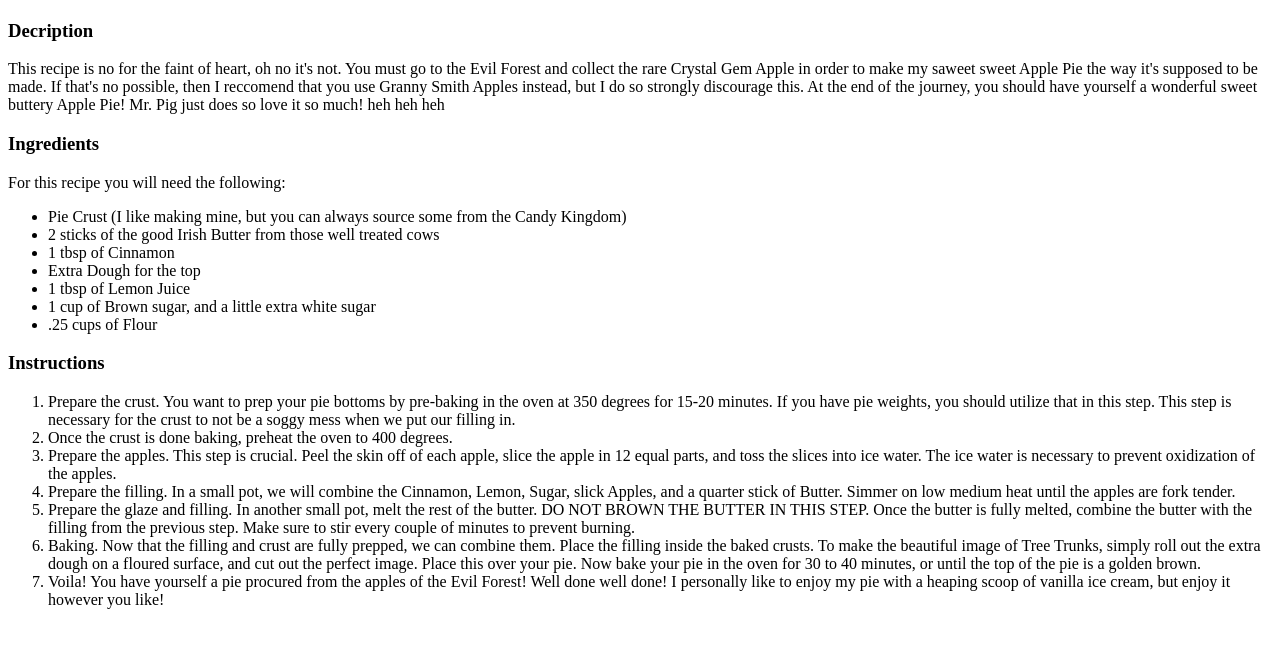
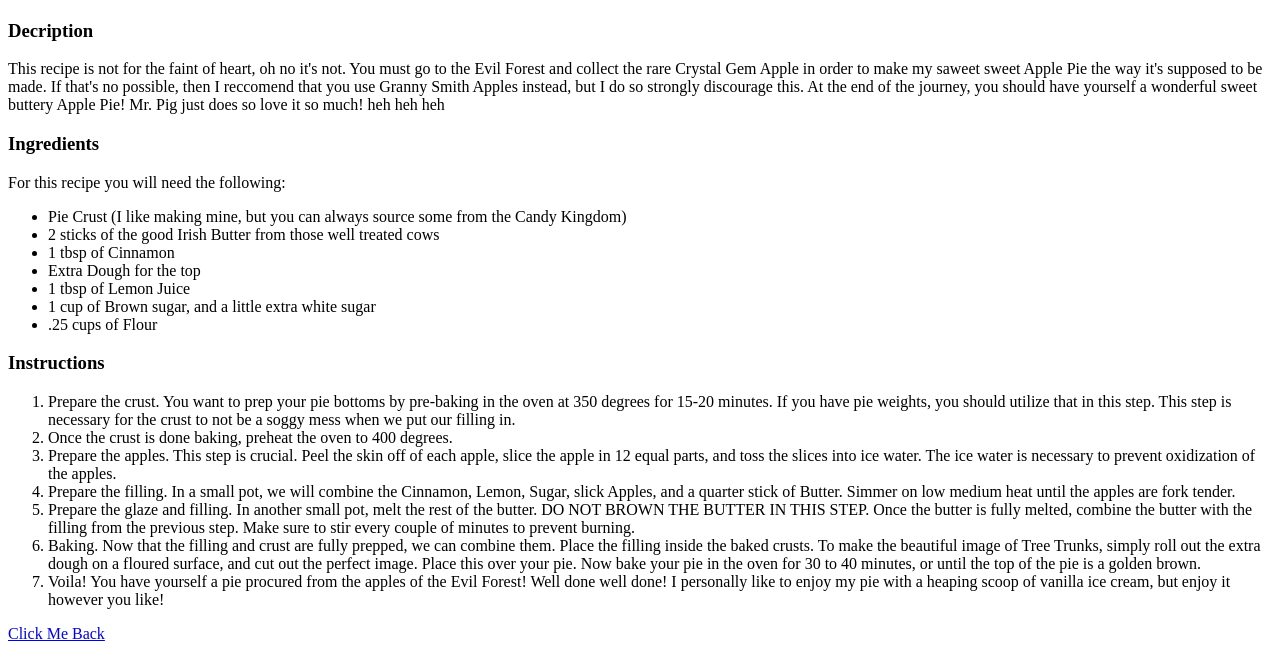
Before and after one commit to artha-lou/odin-recipes, a plain HTML site: page recipes/apple-pie.html in a window 1280 px wide. Shown: the part 483-1134 px from the top of the page. Before the commit the page ends 1108 px from the top, so only its background shows below. Drawn offline with Linux system fonts and the light colour scheme.

Commit message:
Added feature to go back a page

```diff
--- a/recipes/apple-pie.html
+++ b/recipes/apple-pie.html
@@ -9,7 +9,7 @@
         <h1>Tree Trunk's Apple Pie</h1>
         <img src="https://64.media.tumblr.com/58463ff81435dea4537ff164de9f40f9/tumblr_nyorqkOwGs1sxhdxso1_500.png" height="400" width="400">
         <h3>Decription</h3>
-        <p>This recipe is no for the faint of heart, oh no it's not. You must go to the Evil Forest and collect the rare Crystal Gem Apple in order to make my saweet sweet Apple Pie the way it's supposed to be made. If that's no possible, then I reccomend that you use Granny Smith Apples instead, but I do so strongly discourage this. At the end of the journey, you should have yourself a wonderful sweet buttery Apple Pie! Mr. Pig just does so love it so much! heh heh heh</p>
+        <p>This recipe is not for the faint of heart, oh no it's not. You must go to the Evil Forest and collect the rare Crystal Gem Apple in order to make my saweet sweet Apple Pie the way it's supposed to be made. If that's no possible, then I reccomend that you use Granny Smith Apples instead, but I do so strongly discourage this. At the end of the journey, you should have yourself a wonderful sweet buttery Apple Pie! Mr. Pig just does so love it so much! heh heh heh</p>
         <h3>Ingredients</h3>
         <p>For this recipe you will need the following:</p>
         <ul>
@@ -31,5 +31,6 @@
             <li>Baking. Now that the filling and crust are fully prepped, we can combine them. Place the filling inside the baked crusts. To make the beautiful image of Tree Trunks, simply roll out the extra dough on a floured surface, and cut out the perfect image. Place this over your pie. Now bake your pie in the oven for 30 to 40 minutes, or until the top of the pie is a golden brown.</li>
             <li>Voila! You have yourself a pie procured from the apples of the Evil Forest! Well done well done! I personally like to enjoy my pie with a heaping scoop of vanilla ice cream, but enjoy it however you like!</li>
         </ol>
+        <a href="file:///Users/arthalou/Desktop/Odin/Foundations/HTML/repos/odin-recipes/index.html">Click Me Back</a>
     </body>
 </html>
```
